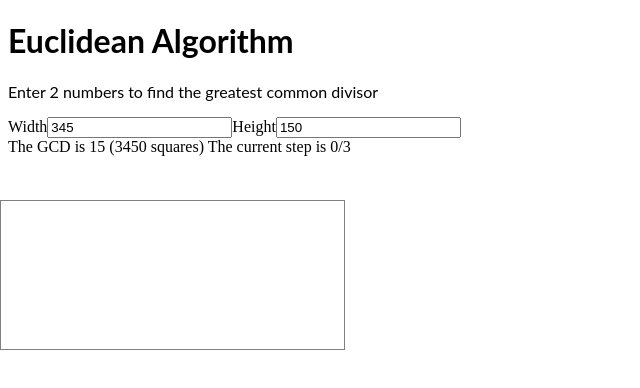
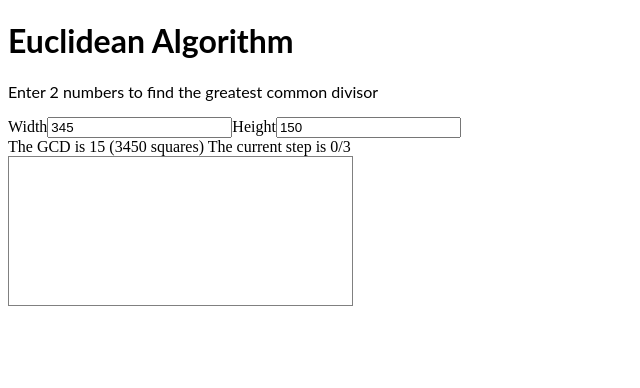
Before and after one commit to kevinmaes/euclid, a React (Create React App) app: page / in a window 1280 px wide. Shown: the top 388 px of the page, without its empty margins (0-640 px from the left). Built offline with nearby package versions, Linux system fonts and the light colour scheme.

Commit message:
do not use absolut positioning

```diff
--- a/src/App.js
+++ b/src/App.js
@@ -137,9 +137,6 @@ class App extends Component {
         </div>
         <div
           style={{
-            position: 'absolute',
-            top: 200,
-            left: 0,
             width: inputs[0],
             height: inputs[1],
             border: '1px solid gray',
```
